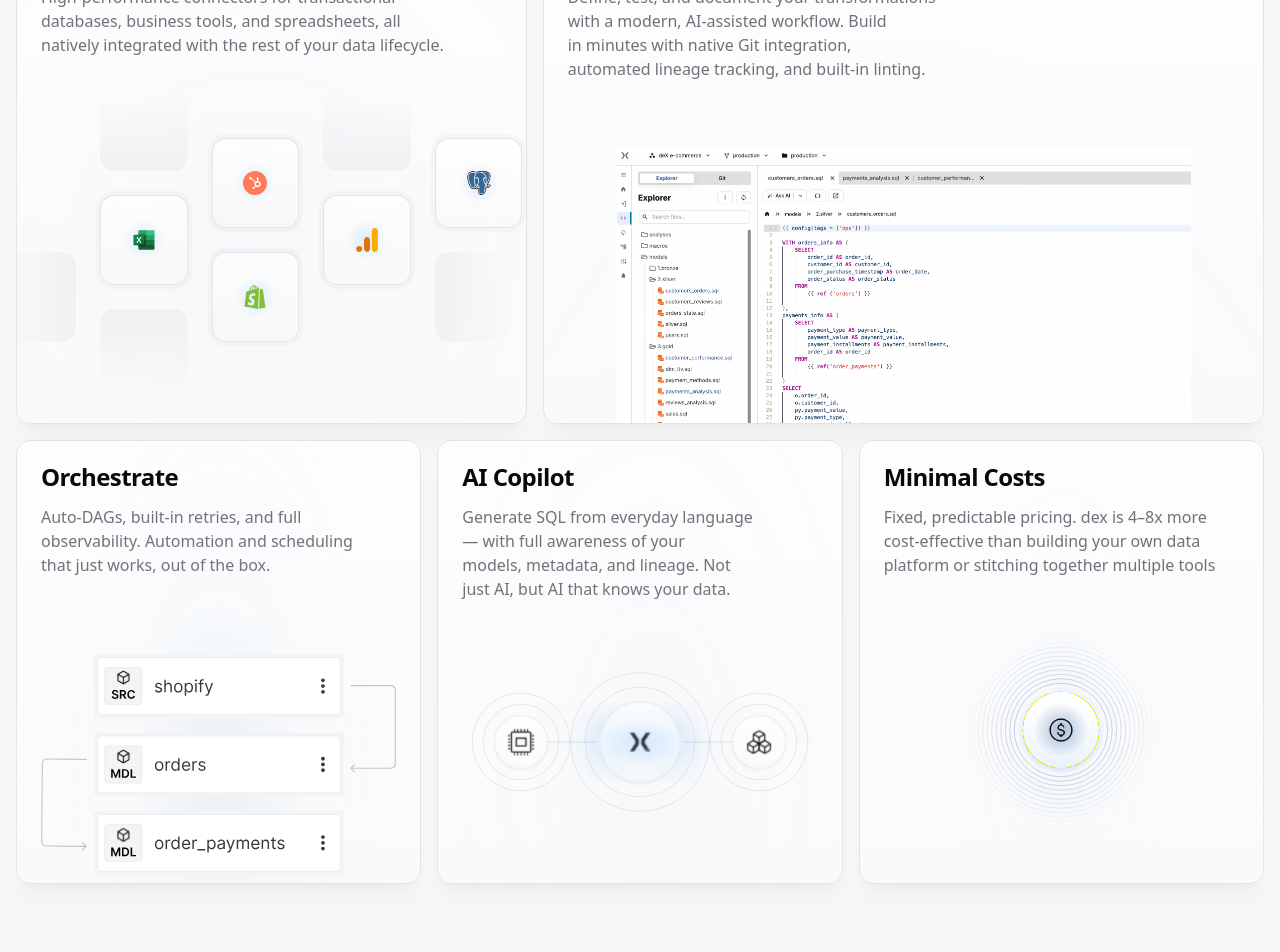
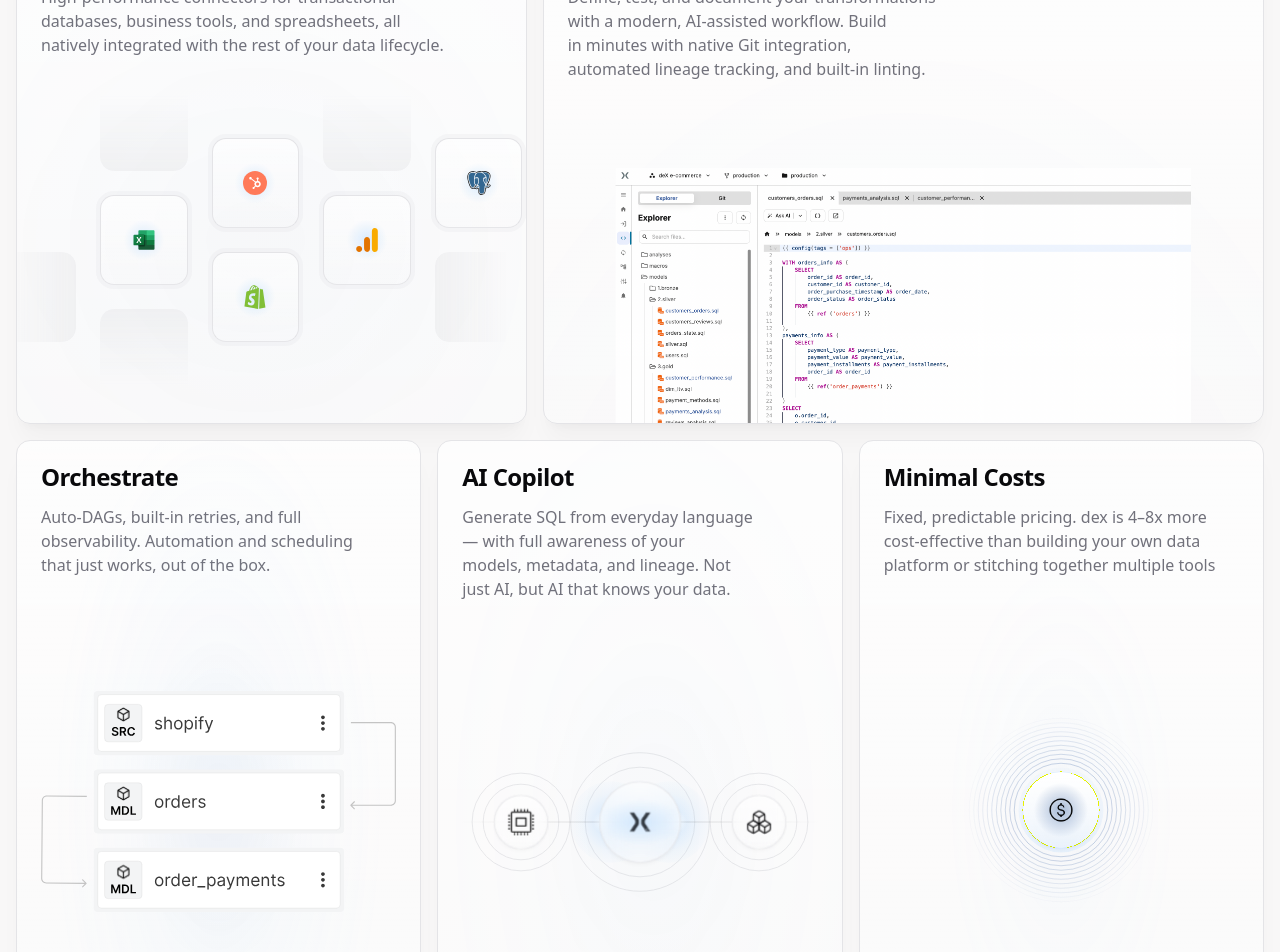
Before and after one commit to dexlabsio/dex-website, a Next.js app: page / in a window 1280 px wide. Shown: the part 2480-3432 px from the top of the page. Built offline with nearby package versions, Linux system fonts and the light colour scheme.

Commit message:
Update BentoGrid component visuals for improved layout consistency
- Adjusted minimum height values for visual elements in the BentoGrid component to enhance layout consistency.
- Removed unnecessary margin classes and optimized visual alignment for better presentation of content.

```diff
--- a/components/sections/bento-grid/2-rows-top.tsx
+++ b/components/sections/bento-grid/2-rows-top.tsx
@@ -49,7 +49,7 @@ export default function BentoGrid({
         </p>
       ),
       visual: (
-        <div className="min-h-[240px] w-full grow items-center self-center p-4 lg:px-12">
+        <div className="min-h-[200px] w-full grow items-center self-center p-4 lg:px-12">
           <CodeEditorIllustration />
         </div>
       ),
@@ -63,7 +63,7 @@ export default function BentoGrid({
         </p>
       ),
       visual: (
-        <div className="min-h-[300px] w-full py-12 flex items-center justify-center relative">
+        <div className="w-full flex items-center justify-center relative">
           <img
             src="/bento_icons/orchestrate_light.svg"
             alt="Dex orchestration platform"
@@ -84,7 +84,7 @@ export default function BentoGrid({
       description:
         "Generate SQL from everyday language — with full awareness of your models, metadata, and lineage. Not just AI, but AI that knows your data.",
       visual: (
-        <div className="min-h-[160px] grow items-center self-center scale-[0.85]">
+        <div className="flex items-center justify-center scale-[0.85] mt-4">
           <PipelineIllustration />
         </div>
       ),
@@ -98,7 +98,7 @@ export default function BentoGrid({
         </p>
       ),
       visual: (
-        <div className="flex items-center justify-center">
+        <div className="flex items-center justify-center mt-4">
           <div className="scale-50">
             <RippleIllustration />
           </div>
@@ -125,14 +125,12 @@ export default function BentoGrid({
                 key={index}
                 className={cn(tile.size)}
               >
-
                 <TileContent>
                   <TileTitle>{tile.title}</TileTitle>
                   <TileDescription>{tile.description}</TileDescription>
                 </TileContent>
                 <TileVisual className={cn(
-                  index >= 2 ? "mt-[-4rem] mb-[-4rem]" : "",
-                  index === 3 || index === 4 ? "flex items-center justify-center" : ""
+                  index >= 2 ? "items-center" : ""
                 )}>
                   {tile.visual}
                 </TileVisual>
```
